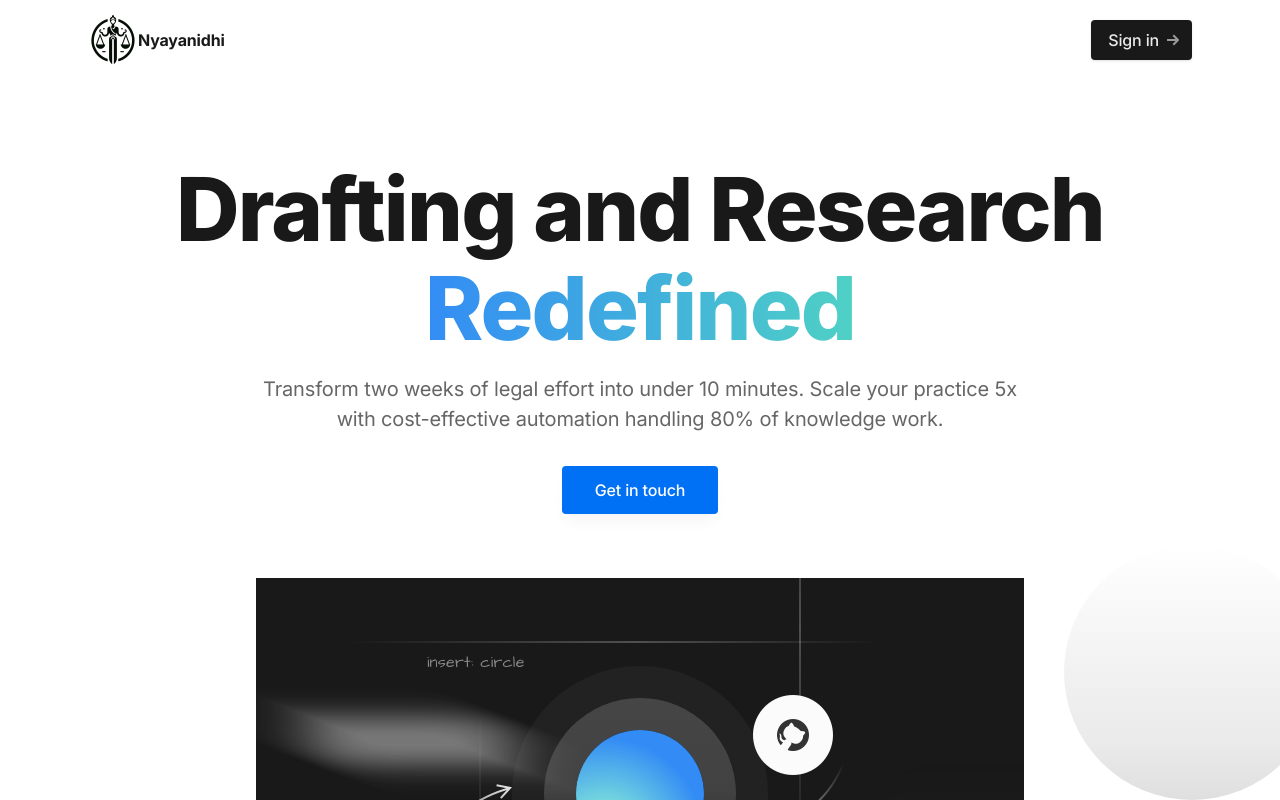
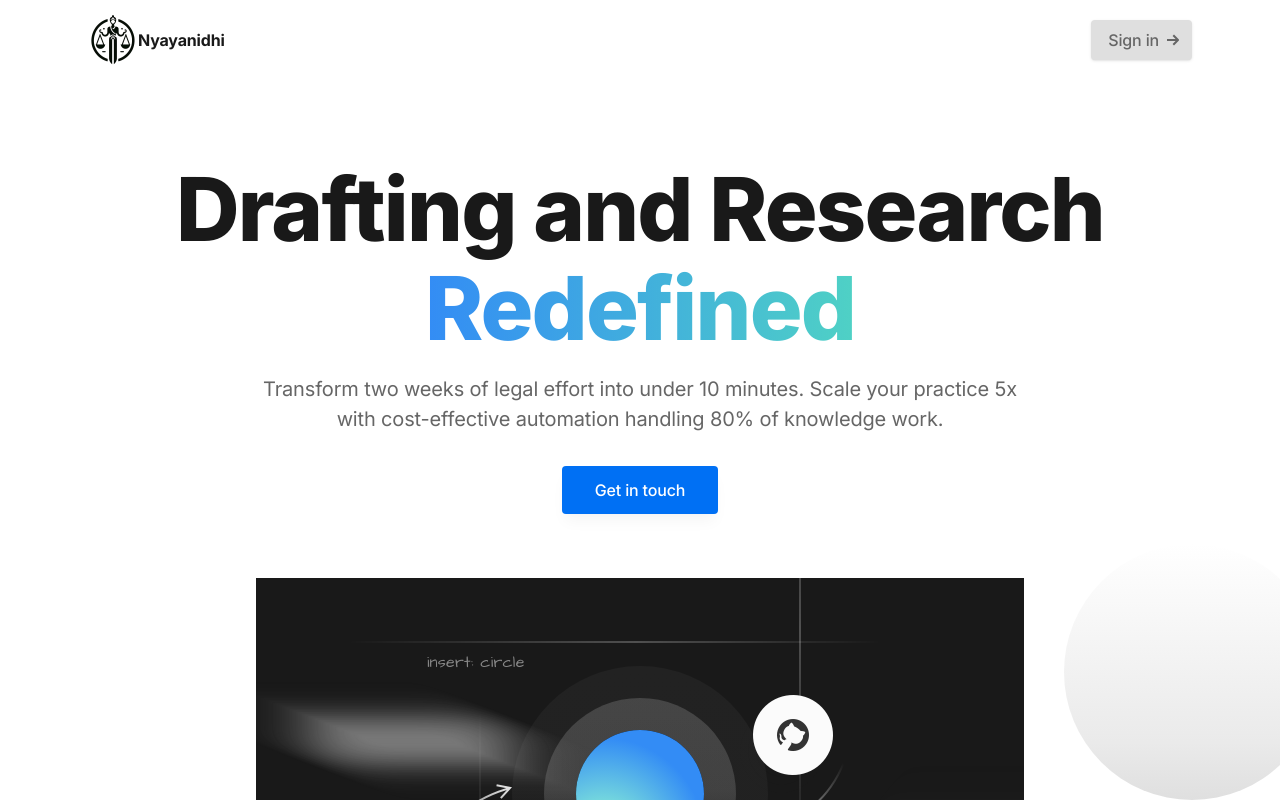
Before and after one commit to nyayanidhi/www, a Next.js app: page / in a window 1280 px wide. Shown: the top 800 px of the page. Built offline with nearby package versions, Linux system fonts and the light colour scheme.

Commit message:
chore: disable signin
Signed-off-by: Adithya Krishna <aadithya794@gmail.com>

```diff
--- a/components/ui/header.tsx
+++ b/components/ui/header.tsx
@@ -37,9 +37,9 @@ export default function Header() {
             {/* Desktop sign in links */}
             <ul className="flex grow justify-end flex-wrap items-center">
               <li>
-                <Link href="https://app.nyayanidhi.com" className="btn-sm text-gray-200 bg-gray-900 hover:bg-gray-800 ml-3">
+                <Link href="#" className="btn-sm text-gray-600 bg-gray-300 hover:bg-gray-800 ml-3 pointer-events-none">
                   <span>Sign in</span>
-                  <svg className="w-3 h-3 fill-current text-gray-400 shrink-0 ml-2 -mr-1" viewBox="0 0 12 12" xmlns="http://www.w3.org/2000/svg">
+                  <svg className="w-3 h-3 fill-current text-gray-600 shrink-0 ml-2 -mr-1" viewBox="0 0 12 12" xmlns="http://www.w3.org/2000/svg">
                     <path d="M11.707 5.293L7 .586 5.586 2l3 3H0v2h8.586l-3 3L7 11.414l4.707-4.707a1 1 0 000-1.414z" fillRule="nonzero" />
                   </svg>
                 </Link>
```
